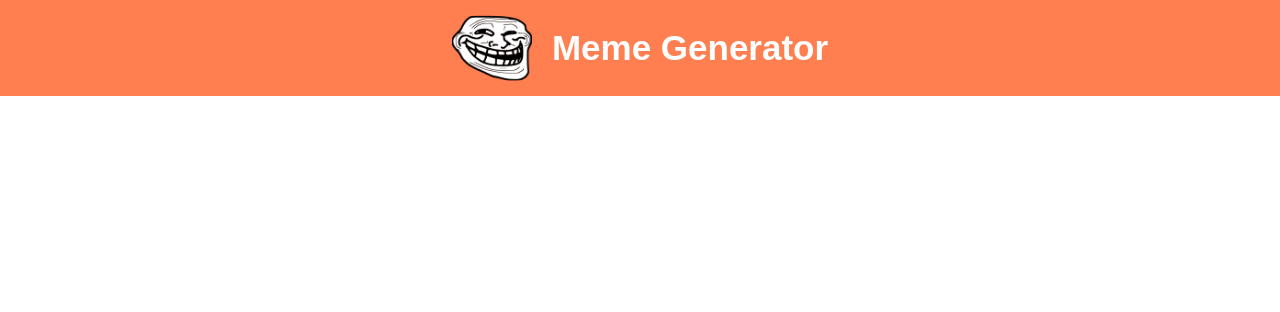
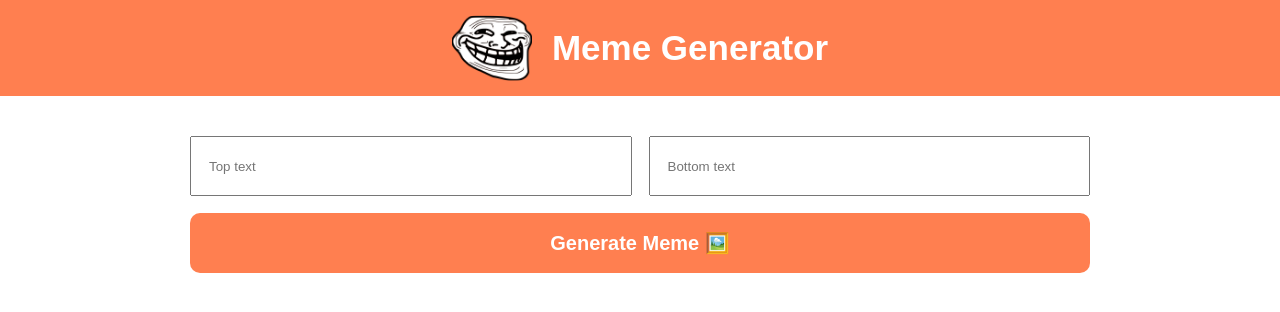
Before and after one commit to Nqthxn/Meme-Generator, a React (Create React App) app: page / in a window 1280 px wide. Shown: the top 312 px of the page. Built offline with nearby package versions, Linux system fonts and the light colour scheme.

Commit message:
Created HTML form for user input, including two text fields and one button

```diff
--- a/public/styles.css
+++ b/public/styles.css
@@ -21,3 +21,27 @@
     padding-top:15px;
     padding-bottom: 15px;
 }
+.form{
+    display:grid;
+    grid-template: 60px 60px / 1fr 1fr;
+    gap:17px;
+    width:900px;
+    margin-top:40px;
+}
+main{
+    display:flex;
+    justify-content: center;
+}
+.form-button{
+    grid-column:  1 / -1;
+    font-size: 20px;
+    border:none;
+    background-color: coral;
+    border-radius: 10px;
+    color:white;
+    font-weight:bold;
+
+}
+.form-input{
+    padding-left: 17px;
+}
--- a/src/App.js
+++ b/src/App.js
@@ -1,9 +1,11 @@
 import Header from './components/Header';
+import Meme from './components/Meme';
 
 export default function App(){
     return(
         <div className="container">
             <Header />
+            <Meme />
         </div>
     )
 }
--- /dev/null
+++ b/src/components/Meme.js
@@ -0,0 +1,11 @@
+export default function Meme(){
+    return(
+        <main>
+            <form className="form">
+                <input type="text" className="form-input" placeholder="Top text"/>
+                <input type="text" className="form-input" placeholder="Bottom text"/>
+                <button className="form-button">Generate Meme 🖼️</button>
+            </form>
+        </main>
+    )
+}
```
